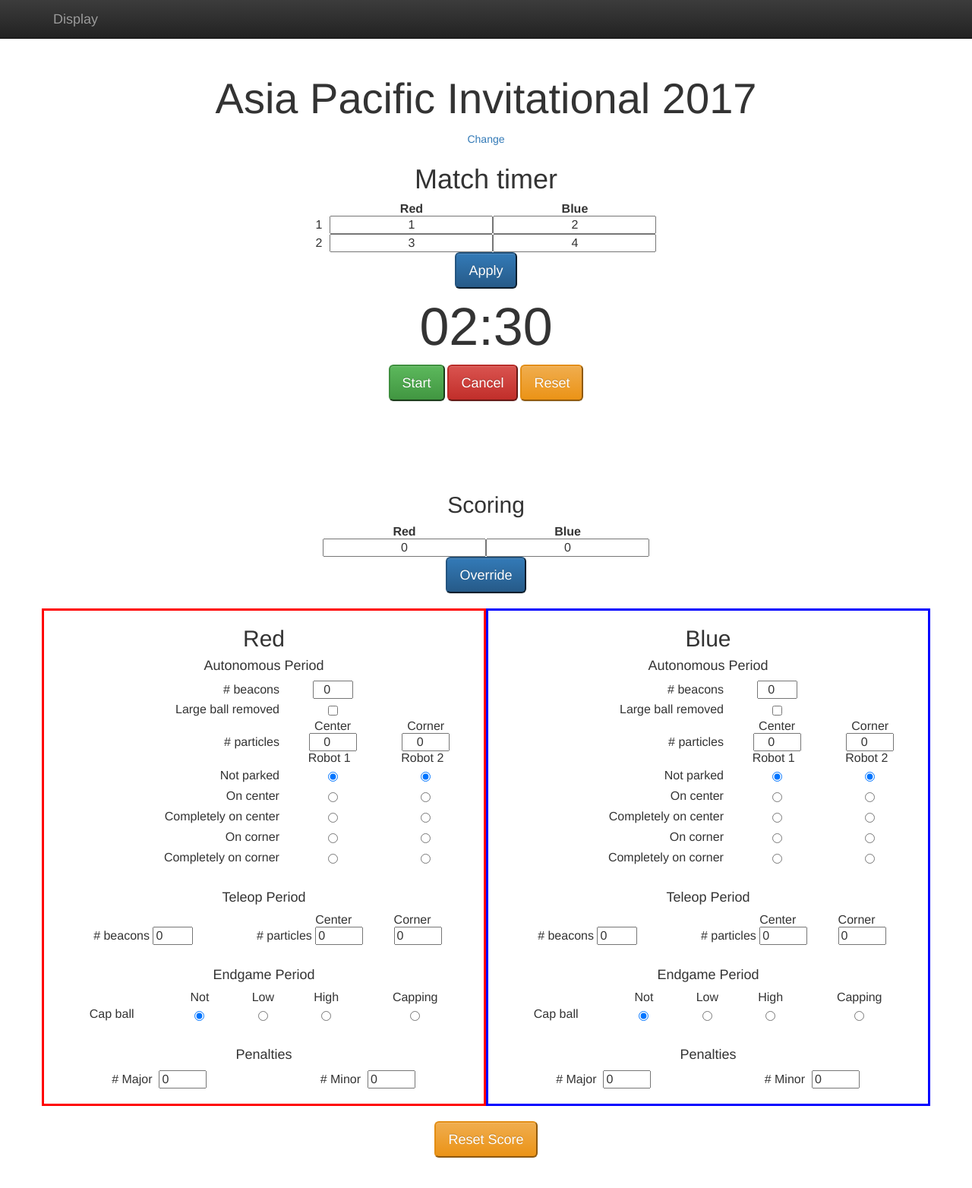
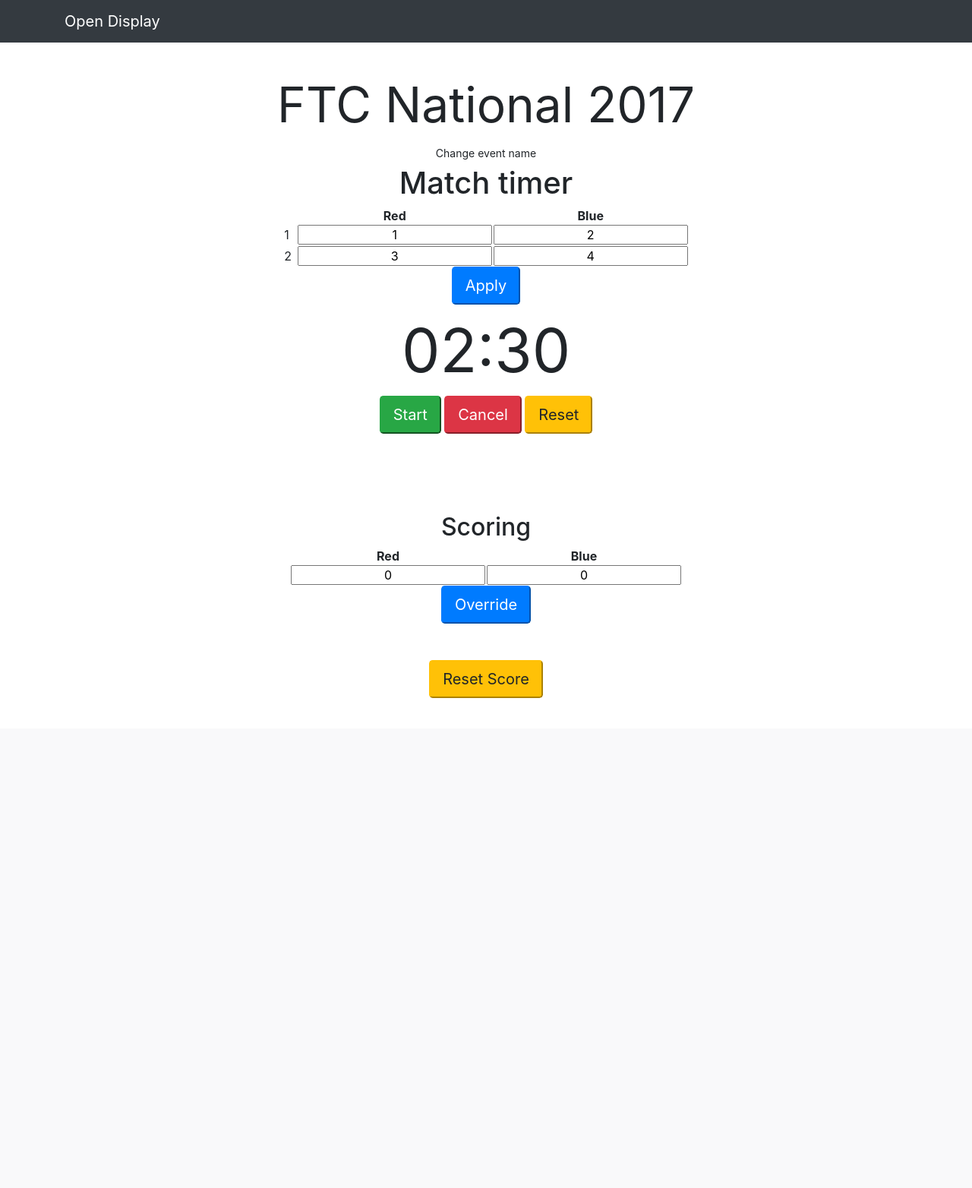
Before and after one commit to frewes/FIRST-Tournament-Systems, a PHP site: page /timer.html in a window 1280 px wide. Shown: the whole page at 76% size. After the commit the page ends 919 px from the top, so only its background shows below. Run offline with PHP 8.4, Linux system fonts and the light colour scheme; some libraries are stand-ins or nearby versions.

Commit message:
Updated bootstrap and some other things; timer is back to working order (closed Issue #5).  Scoresheet has been disabled.

```diff
--- a/timer/display.css
+++ b/timer/display.css
@@ -64,6 +64,7 @@ button.control {
 }
 
 .title {
+    width:100%;
     text-align:center;
     color:azure;
     font-size: 4em;
--- a/timer/timer.html
+++ b/timer/timer.html
@@ -9,29 +9,28 @@
     <!-- Bootstrap core CSS -->
     <link href="../css/bootstrap.min.css" rel="stylesheet">
     <!-- Bootstrap theme -->
-    <link href="../css/bootstrap-theme.min.css" rel="stylesheet">
-
+<!--     <link href="../css/bootstrap-theme.min.css" rel="stylesheet">
+ -->
     <!-- Custom styles for this template -->
     <link href="timer.css" rel="stylesheet">
-    <script src="https://ajax.googleapis.com/ajax/libs/jquery/3.1.1/jquery.min.js"></script>
 
 </head>
 
 <body>
 
     <!-- Fixed navbar -->
-    <nav class="navbar navbar-inverse navbar-fixed-top">
+    <nav class="navbar navbar-dark bg-dark fixed-top">
         <div class="container">
             <div class="navbar-header">
-                <a onclick="openDisplay()" class="navbar-brand" href="#">Display</a>
+                <a onclick="openDisplay()" class="navbar-brand" href="#">Open Display</a>
             </div>
         </div>
     </nav>
 
     <div class="container">
         <div class="text-main">
-            <div id="title" class="title">Asia Pacific Invitational 2017</div>
-            <button onclick="changeTitle()" class="btn-link">Change</button>
+	  <div id="title" class="cosmetic title" data-toggle="modal" data-target="#smallModal" onclick="openTitleModal()">FTC National 2017</div>
+	    <button onclick="openTitleModal()" data-toggle="modal" data-target="#smallModal" class="btn btn-sm">Change event name</button>
             <h1>Match timer</h1>
             <table style="display:inline-block">
                 <th></th>
@@ -89,47 +88,47 @@
       <button id="scoreOverride" onclick="updateScore()" class="control btn-lg btn-primary">Override</button>
       <br>
       <br>
-      <div class="row">
+      <div hidden class="row">
 	<div class="col-md-6 red-scoresheet">
 	  <h2>Red</h2>
 	  <h4>Autonomous Period</h4>
 	  <table width="100%" style="margin:0;text-align:center">
 	    <tr>
-	      <td style="text-align:right"># beacons &nbsp</td>
+	      <td style="text-align:right"># beacons &nbsp;</td>
 	      <td><input style="text-align:center" type="number" min="0" max="4" id="redAutoBeacons" value="0"> </td>
 	    </tr><tr>
-	      <td style="text-align:right">Large ball removed &nbsp</td>
+	      <td style="text-align:right">Large ball removed &nbsp;</td>
 	      <td><label><input type="checkbox" id="redAutoLarge"></label></td>
 	    </tr><tr>
 	      <td></td>
 	      <td>Center</td>
 	      <td>Corner</td>
 	    </tr><tr>
-	      <td style="text-align:right"># particles &nbsp</td>
+	      <td style="text-align:right"># particles &nbsp;</td>
 	      <td><input style="text-align:center" type="number" min="0" max="99" id="redAutoCenter" value="0"></td>
 	      <td><input style="text-align:center" type="number" min="0" max="99" id="redAutoCorner" value="0"></td>
 	    </tr><tr>
 	      <td></td>
-	      <td style="text-align:center">Robot 1 &nbsp</td>
-	      <td style="text-align:center">Robot 2 &nbsp</td>
+	      <td style="text-align:center">Robot 1 &nbsp;</td>
+	      <td style="text-align:center">Robot 2 &nbsp;</td>
 	    </tr><tr>
-	      <td style="text-align:right">Not parked &nbsp</td>
+	      <td style="text-align:right">Not parked &nbsp;</td>
 	      <td><label><input type="radio" name="redAutoParked1" value="not" checked="checked" id="defParkr1"></label></td>
 	      <td><label><input type="radio" name="redAutoParked2" value="not" checked="checked" id="defParkr2"></label></td>
 	    </tr><tr>
-	      <td style="text-align:right">On center &nbsp</td>
+	      <td style="text-align:right">On center &nbsp;</td>
 	      <td><label><input type="radio" name="redAutoParked1" value="center"></label></td>
 	      <td><label><input type="radio" name="redAutoParked2" value="center"></label></td>
 	    </tr><tr>
-	      <td style="text-align:right">Completely on center &nbsp</td>
+	      <td style="text-align:right">Completely on center &nbsp;</td>
 	      <td><label><input type="radio" name="redAutoParked1" value="compcenter"></label></td>
 	      <td><label><input type="radio" name="redAutoParked2" value="compcenter"></label></td>
 	    </tr><tr>
-	      <td style="text-align:right">On corner &nbsp</td>
+	      <td style="text-align:right">On corner &nbsp;</td>
 	      <td><label><input type="radio" name="redAutoParked1" value="corner"></label></td>
 	      <td><label><input type="radio" name="redAutoParked2" value="corner"></label></td>
 	    </tr><tr>
-	      <td style="text-align:right">Completely on corner &nbsp</td>
+	      <td style="text-align:right">Completely on corner &nbsp;</td>
 	      <td><label><input type="radio" name="redAutoParked1" value="compcorner"></label></td>
 	      <td><label><input type="radio" name="redAutoParked2" value="compcorner"></label></td>
 	    </tr>
@@ -144,9 +143,9 @@
 	      <td>Center</td>
 	      <td>Corner</td>
 	    </tr><tr>
-	      <td style="text-align:right"># beacons&nbsp</td>
+	      <td style="text-align:right"># beacons&nbsp;</td>
 	      <td><input type="number" min="0" max="4" id="redTeleBeacons" value="0"></td>
-	      <td style="text-align:right"># particles&nbsp</td>
+	      <td style="text-align:right"># particles&nbsp;</td>
 	      <td><input type="number" min="0" max="99" id="redTeleCenterParticles" value="0"></td>
 	      <td><input type="number" min="0" max="99" id="redTeleCornerParticles" value="0"></td>
 	    </tr>
@@ -172,9 +171,9 @@
 	  <h4>Penalties</h4>
 	  <table width="100%" style="margin:0">
 	    <tr>
-	      <td style="text-align:right"># Major &nbsp</td>
+	      <td style="text-align:right"># Major &nbsp;</td>
 	      <td><input type="number" id="redPenMajor" min="0" max="99" value="0"></td>
-	      <td style="text-align:right"># Minor &nbsp</td>
+	      <td style="text-align:right"># Minor &nbsp;</td>
 	      <td><input type="number" id="redPenMinor" min="0" max="99" value="0"></td>
 	    </tr>
 	  </table>
@@ -185,41 +184,41 @@
 	  <h4>Autonomous Period</h4>
 	  <table width="100%" style="margin:0;text-align:center">
 	    <tr>
-	      <td style="text-align:right"># beacons &nbsp</td>
+	      <td style="text-align:right"># beacons &nbsp;</td>
 	      <td><input style="text-align:center" type="number" min="0" max="4" id="blueAutoBeacons" value="0"> </td>
 	    </tr><tr>
-	      <td style="text-align:right">Large ball removed &nbsp</td>
+	      <td style="text-align:right">Large ball removed &nbsp;</td>
 	      <td><label><input type="checkbox" id="blueAutoLarge"></label></td>
 	    </tr><tr>
 	      <td></td>
 	      <td>Center</td>
 	      <td>Corner</td>
 	    </tr><tr>
-	      <td style="text-align:right"># particles &nbsp</td>
+	      <td style="text-align:right"># particles &nbsp;</td>
 	      <td><input style="text-align:center" type="number" min="0" max="99" id="blueAutoCenter" value="0"></td>
 	      <td><input style="text-align:center" type="number" min="0" max="99" id="blueAutoCorner" value="0"></td>
 	    </tr><tr>
 	      <td></td>
-	      <td style="text-align:center">Robot 1 &nbsp</td>
-	      <td style="text-align:center">Robot 2 &nbsp</td>
+	      <td style="text-align:center">Robot 1 &nbsp;</td>
+	      <td style="text-align:center">Robot 2 &nbsp;</td>
 	    </tr><tr>
-	      <td style="text-align:right">Not parked &nbsp</td>
+	      <td style="text-align:right">Not parked &nbsp;</td>
 	      <td><label><input type="radio" name="blueAutoParked1" value="not" checked="checked" id="defParkb1"></label></td>
 	      <td><label><input type="radio" name="blueAutoParked2" value="not" checked="checked" id="defParkb2"></label></td>
 	    </tr><tr>
-	      <td style="text-align:right">On center &nbsp</td>
+	      <td style="text-align:right">On center &nbsp;</td>
 	      <td><label><input type="radio" name="blueAutoParked1" value="center"></label></td>
 	      <td><label><input type="radio" name="blueAutoParked2" value="center"></label></td>
 	    </tr><tr>
-	      <td style="text-align:right">Completely on center &nbsp</td>
+	      <td style="text-align:right">Completely on center &nbsp;</td>
 	      <td><label><input type="radio" name="blueAutoParked1" value="compcenter"></label></td>
 	      <td><label><input type="radio" name="blueAutoParked2" value="compcenter"></label></td>
 	    </tr><tr>
-	      <td style="text-align:right">On corner &nbsp</td>
+	      <td style="text-align:right">On corner &nbsp;</td>
 	      <td><label><input type="radio" name="blueAutoParked1" value="corner"></label></td>
 	      <td><label><input type="radio" name="blueAutoParked2" value="corner"></label></td>
 	    </tr><tr>
-	      <td style="text-align:right">Completely on corner &nbsp</td>
+	      <td style="text-align:right">Completely on corner &nbsp;</td>
 	      <td><label><input type="radio" name="blueAutoParked1" value="compcorner"></label></td>
 	      <td><label><input type="radio" name="blueAutoParked2" value="compcorner"></label></td>
 	    </tr>
@@ -234,9 +233,9 @@
 	      <td>Center</td>
 	      <td>Corner</td>
 	    </tr><tr>
-	      <td style="text-align:right"># beacons&nbsp</td>
+	      <td style="text-align:right"># beacons&nbsp;</td>
 	      <td><input type="number" min="0" max="4" id="blueTeleBeacons" value="0"></td>
-	      <td style="text-align:right"># particles&nbsp</td>
+	      <td style="text-align:right"># particles&nbsp;</td>
 	      <td><input type="number" min="0" max="99" id="blueTeleCenterParticles" value="0"></td>
 	      <td><input type="number" min="0" max="99" id="blueTeleCornerParticles" value="0"></td>
 	    </tr>
@@ -262,9 +261,9 @@
 	  <h4>Penalties</h4>
 	  <table width="100%" style="margin:0">
 	    <tr>
-	      <td style="text-align:right"># Major &nbsp</td>
+	      <td style="text-align:right"># Major &nbsp;</td>
 	      <td><input type="number" id="bluePenMajor" min="0" max="99" value="0"></td>
-	      <td style="text-align:right"># Minor &nbsp</td>
+	      <td style="text-align:right"># Minor &nbsp;</td>
 	      <td><input type="number" id="bluePenMinor" min="0" max="99" value="0"></td>
 	    </tr>
 	  </table>
@@ -278,9 +277,46 @@
       <div class="starter-template" id="results"></div>
     </div>
 
+     <div id="smallModal" class="modal fade" role="dialog">
+	    <div class="modal-dialog modal-sm" role="document">
+	        <!-- Modal content-->
+	        <div class="modal-content">
+	            <div class="modal-header">
+	                <h4 class="modal-title" id="sm-modal-title"></h4>
+	                <button type="button" class="close" data-dismiss="modal" aria-label="Close">
+	                  <span aria-hidden="true">&times;</span>
+	                </button>
+	            </div>
+	            <div class="modal-body" id="sm-modal-body">
+	            </div>
+	            <div class="modal-footer" id="sm-modal-footer">
+	            </div>
+	        </div>
+	    </div>
+	</div>
+	<div id="largeModal" class="modal fade" role="dialog">
+	    <div class="modal-dialog modal-lg" role="document">
+	        <!-- Modal content-->
+	        <div class="modal-content">
+	            <div class="modal-header">
+	                <h4 class="modal-title" id="lg-modal-title"></h4>
+	                <button type="button" class="close" data-dismiss="modal" aria-label="Close">
+	                  <span aria-hidden="true">&times;</span>
+	                </button>
+	            </div>
+	            <div class="modal-body" id="lg-modal-body">
+	            </div>
+	            <div class="modal-footer" id="lg-modal-footer">
+	            </div>
+	        </div>
+	    </div>
+	</div>
+
 </body>
 
 <script src="timer.js" type="text/javascript"></script>
+<script src="../js/jquery-3.2.1.slim.min.js"></script>
+<script src="../js/popper.min.js"></script>
 <script src="../js/bootstrap.min.js"></script>
 <script>
   $("input").on("click",function() {
```
Also changed, not shown: timer/display.html (+7 -6 lines), timer/timer.js (+20 -5 lines).
